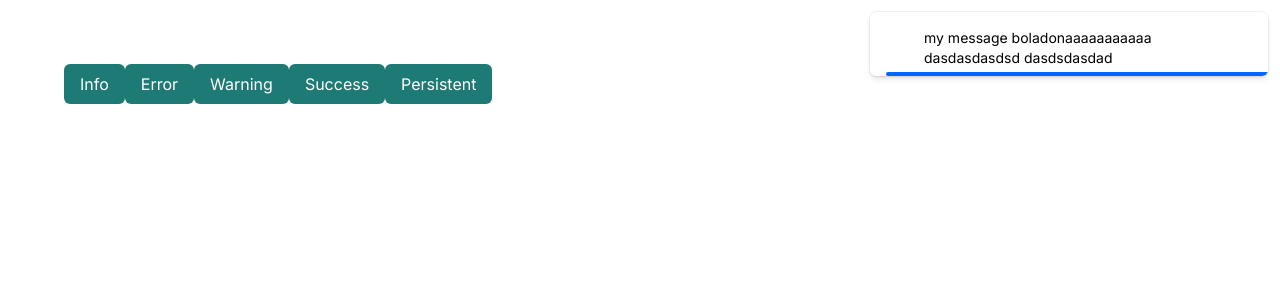
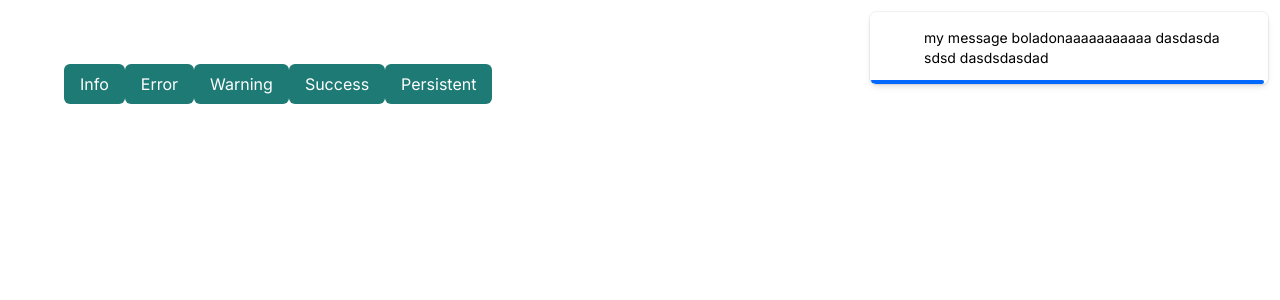
Before and after one commit to viniazvd/potatify, a Vue app: page / in a window 1280 px wide. Both pictures are taken after a click on the button "Info". Shown: the top 300 px of the page. Built offline with nearby package versions, Linux system fonts and the light colour scheme; some icons are missing.

Commit message:
:bug: improve styles and fix prependIcon

```diff
--- a/src/components/SFeedback/Index.vue
+++ b/src/components/SFeedback/Index.vue
@@ -1,19 +1,19 @@
 <template>
   <div
     :ref="id"
-    class="base-feedback pb-2 ring-1 ring-black/5 relative min-h-[50px] p-4 min-w-content overflow-hidden bg-white shadow-md cursor-pointer rounded-md"
+    class="base-feedback ring-1 ring-black/5 relative min-h-[50px] p-4 mb-2 min-w-content overflow-hidden bg-white shadow-md cursor-pointer rounded-md"
     @click.prevent="emit('close')"
   >
     <div class="flex place-content-between gap-2 items-center">
       <div class="min-w-[30px]">
         <slot name="prependIcon">
-          <s-icon size="30" :icon="icon" v-if="props.prependIcon" :color="color" />
+          <s-icon size="30" :icon="icon" :color="color" />
         </slot>
       </div>
 
       <div class="max-w-[300px] break-words">
         <div class="text-md font-bold">{{ props.title }}</div>
-        <p class="text-sm">{{ message }}</p>
+        <p class="text-sm break-all">{{ message }}</p>
       </div>
 
       <div class="min-w-[20px]">
@@ -21,7 +21,7 @@
       </div>
     </div>
 
-    <s-progress v-if="autoClose" class="absolute bottom-0 w-full h-[5px]" :color="color" :duration="props.duration" />
+    <s-progress class="absolute bottom-0 right-0 w-full h-[5px]" :color="color" :duration="props.duration" />
   </div>
 </template>
 
@@ -62,7 +62,7 @@ onMounted(() => {
   timer.value = setTimeout(() => emit('close'), delay.value)
 })
 
-const icon = computed(() => icons[props.type])
+const icon = computed(() => props.prependIcon || icons[props.type])
 
 const color = computed(() => {
   const colors = {
```
